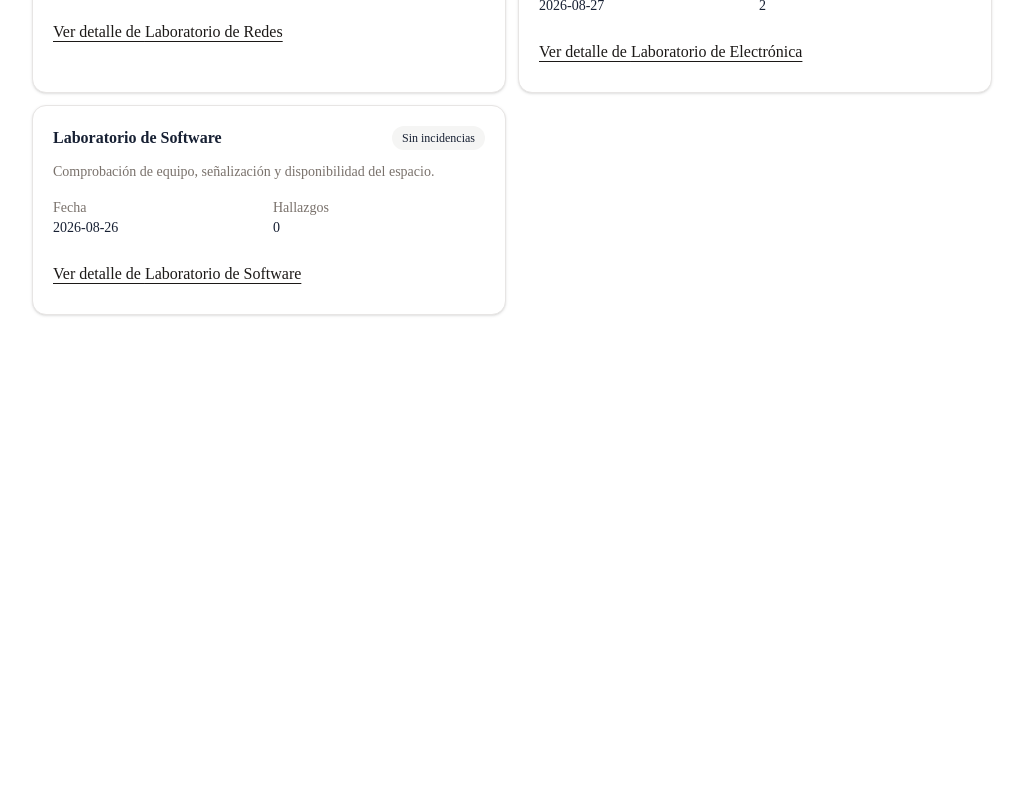
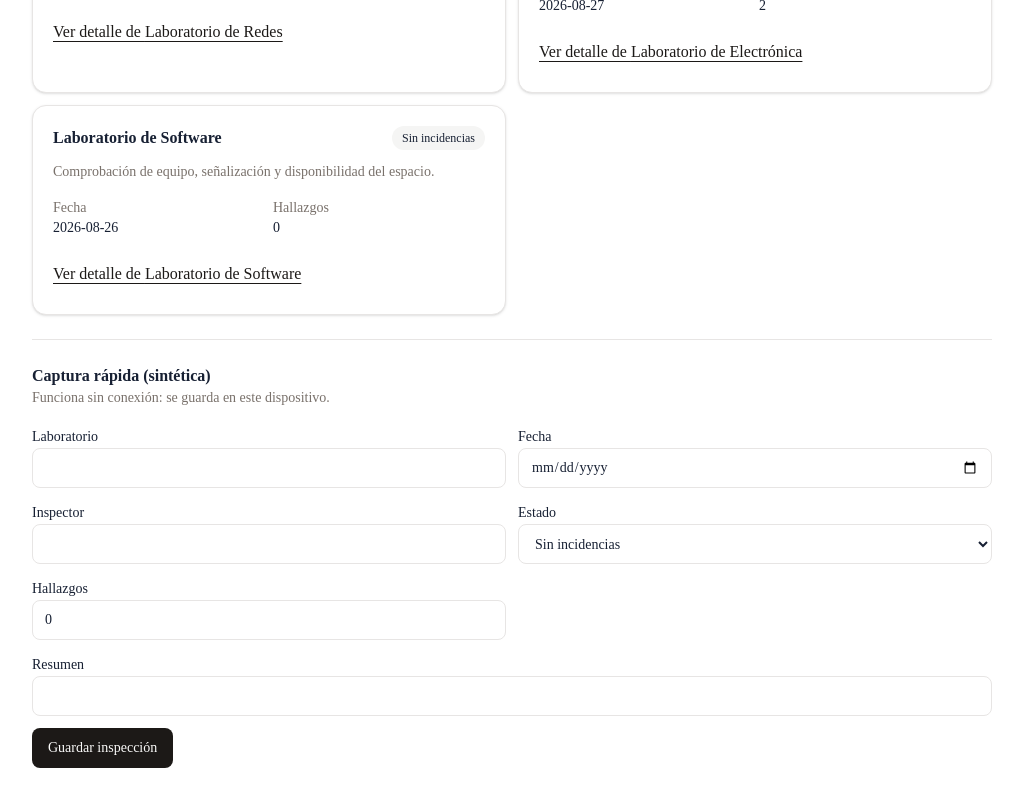
Before and after one commit to FernanRM7/PWA-AFK, a Next.js app: page /inspecciones in a window 1280 px wide. Shown: the part 425-1225 px from the top of the page, without its empty margins (128-1151 px from the left). Before the commit the page ends 800 px from the top, so only its background shows below. Built offline with nearby package versions, Linux system fonts and the light colour scheme.

Commit message:
feat: agregar captura offline en inspecciones y pruebas de storage

```diff
--- a/src/app/inspecciones/page.tsx
+++ b/src/app/inspecciones/page.tsx
@@ -3,6 +3,8 @@
 import { useEffect, useMemo, useState } from "react";
 import { LoadingState } from "@/components/loading-state";
 import { filterInspections } from "@/lib/data/inspections";
+import { guardarInspeccion, obtenerTodasLasInspecciones } from "@/lib/storage/inspection-store";
+import type { InspeccionGuardada } from "@/lib/storage/schema";
 
 type ListState = "loading" | "error" | "success";
 
@@ -10,6 +12,47 @@ export default function InspectionsPage() {
   const [state, setState] = useState<ListState>("loading");
   const [query, setQuery] = useState("");
   const visibleInspections = useMemo(() => filterInspections(query), [query]);
+
+  const [inspeccionesGuardadas, setInspeccionesGuardadas] = useState<InspeccionGuardada[]>([]);
+  const [formulario, setFormulario] = useState({
+    location: "",
+    date: "",
+    inspector: "",
+    status: "ok" as "ok" | "attention",
+    findings: "0",
+    summary: "",
+  });
+  const [erroresFormulario, setErroresFormulario] = useState<string[]>([]);
+  const [guardando, setGuardando] = useState(false);
+
+  useEffect(() => {
+    obtenerTodasLasInspecciones().then(setInspeccionesGuardadas);
+  }, []);
+
+  async function manejarEnvioFormulario(evento: React.FormEvent<HTMLFormElement>) {
+    evento.preventDefault();
+    setGuardando(true);
+    setErroresFormulario([]);
+
+    const resultado = await guardarInspeccion({
+      location: formulario.location,
+      date: formulario.date,
+      inspector: formulario.inspector,
+      status: formulario.status,
+      findings: Number(formulario.findings),
+      summary: formulario.summary,
+    });
+
+    setGuardando(false);
+
+    if (!resultado.ok) {
+      setErroresFormulario(resultado.errors);
+      return;
+    }
+
+    setInspeccionesGuardadas((actuales) => [resultado.inspection, ...actuales]);
+    setFormulario({ location: "", date: "", inspector: "", status: "ok", findings: "0", summary: "" });
+  }
 
   useEffect(() => {
     const requestedState = new URLSearchParams(window.location.search).get("estado");
@@ -91,6 +134,116 @@ export default function InspectionsPage() {
           )}
         </section>
       )}
+      <section aria-labelledby="capture-heading" className="space-y-4 border-t pt-6">
+        <div>
+          <h2 className="font-semibold" id="capture-heading">Captura rápida (sintética)</h2>
+          <p className="text-sm text-muted-foreground">Funciona sin conexión: se guarda en este dispositivo.</p>
+        </div>
+
+        <form className="grid gap-3 sm:grid-cols-2" onSubmit={manejarEnvioFormulario}>
+          <div className="space-y-1">
+            <label className="text-sm font-medium" htmlFor="capture-location">Laboratorio</label>
+            <input
+              className="h-10 w-full rounded-md border bg-background px-3 text-sm outline-none focus-visible:ring-2 focus-visible:ring-ring"
+              id="capture-location"
+              onChange={(e) => setFormulario((f) => ({ ...f, location: e.target.value }))}
+              type="text"
+              value={formulario.location}
+            />
+          </div>
+
+          <div className="space-y-1">
+            <label className="text-sm font-medium" htmlFor="capture-date">Fecha</label>
+            <input
+              className="h-10 w-full rounded-md border bg-background px-3 text-sm outline-none focus-visible:ring-2 focus-visible:ring-ring"
+              id="capture-date"
+              onChange={(e) => setFormulario((f) => ({ ...f, date: e.target.value }))}
+              type="date"
+              value={formulario.date}
+            />
+          </div>
+
+          <div className="space-y-1">
+            <label className="text-sm font-medium" htmlFor="capture-inspector">Inspector</label>
+            <input
+              className="h-10 w-full rounded-md border bg-background px-3 text-sm outline-none focus-visible:ring-2 focus-visible:ring-ring"
+              id="capture-inspector"
+              onChange={(e) => setFormulario((f) => ({ ...f, inspector: e.target.value }))}
+              type="text"
+              value={formulario.inspector}
+            />
+          </div>
+
+          <div className="space-y-1">
+            <label className="text-sm font-medium" htmlFor="capture-status">Estado</label>
+            <select
+              className="h-10 w-full rounded-md border bg-background px-3 text-sm outline-none focus-visible:ring-2 focus-visible:ring-ring"
+              id="capture-status"
+              onChange={(e) => setFormulario((f) => ({ ...f, status: e.target.value as "ok" | "attention" }))}
+              value={formulario.status}
+            >
+              <option value="ok">Sin incidencias</option>
+              <option value="attention">Requiere atención</option>
+            </select>
+          </div>
+
+          <div className="space-y-1">
+            <label className="text-sm font-medium" htmlFor="capture-findings">Hallazgos</label>
+            <input
+              className="h-10 w-full rounded-md border bg-background px-3 text-sm outline-none focus-visible:ring-2 focus-visible:ring-ring"
+              id="capture-findings"
+              min={0}
+              onChange={(e) => setFormulario((f) => ({ ...f, findings: e.target.value }))}
+              type="number"
+              value={formulario.findings}
+            />
+          </div>
+
+          <div className="space-y-1 sm:col-span-2">
+            <label className="text-sm font-medium" htmlFor="capture-summary">Resumen</label>
+            <input
+              className="h-10 w-full rounded-md border bg-background px-3 text-sm outline-none focus-visible:ring-2 focus-visible:ring-ring"
+              id="capture-summary"
+              onChange={(e) => setFormulario((f) => ({ ...f, summary: e.target.value }))}
+              type="text"
+              value={formulario.summary}
+            />
+          </div>
+
+          {erroresFormulario.length > 0 && (
+            <div aria-live="assertive" className="sm:col-span-2 rounded-md border border-destructive bg-destructive/10 p-3 text-sm text-destructive" role="alert">
+              <ul className="list-disc space-y-1 pl-4">
+                {erroresFormulario.map((error) => (
+                  <li key={error}>{error}</li>
+                ))}
+              </ul>
+            </div>
+          )}
+
+          <button
+            className="h-10 rounded-md bg-primary px-4 text-sm font-medium text-primary-foreground sm:col-span-2 sm:w-fit"
+            disabled={guardando}
+            type="submit"
+          >
+            {guardando ? "Guardando..." : "Guardar inspección"}
+          </button>
+        </form>
+
+        {inspeccionesGuardadas.length > 0 && (
+          <div className="space-y-2">
+            <h3 className="font-semibold">Guardadas en este dispositivo ({inspeccionesGuardadas.length})</h3>
+            <ul className="grid gap-2 sm:grid-cols-2" data-testid="stored-inspections">
+              {inspeccionesGuardadas.map((inspeccion) => (
+                <li className="rounded-lg border bg-card p-3 text-sm" data-inspection-id={inspeccion.id} key={inspeccion.id}>
+                  <p className="font-medium">{inspeccion.location}</p>
+                  <p className="text-muted-foreground">{inspeccion.date} · {inspeccion.inspector}</p>
+                  <p className="text-muted-foreground">{inspeccion.summary}</p>
+                </li>
+              ))}
+            </ul>
+          </div>
+        )}
+      </section>
     </main>
   );
 }
```
Also changed, not shown: 1 other file (tests, documents, lock files or other folders).
